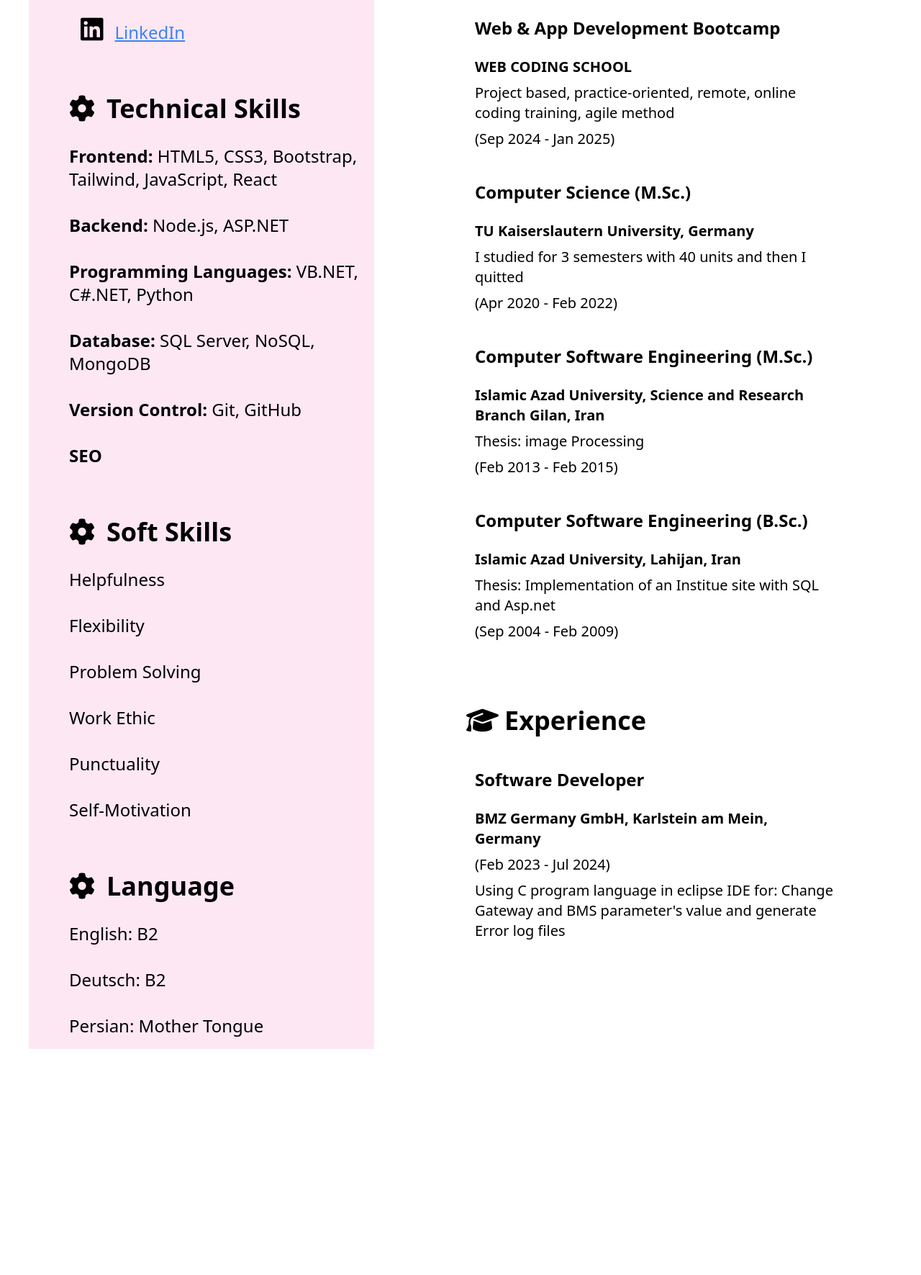
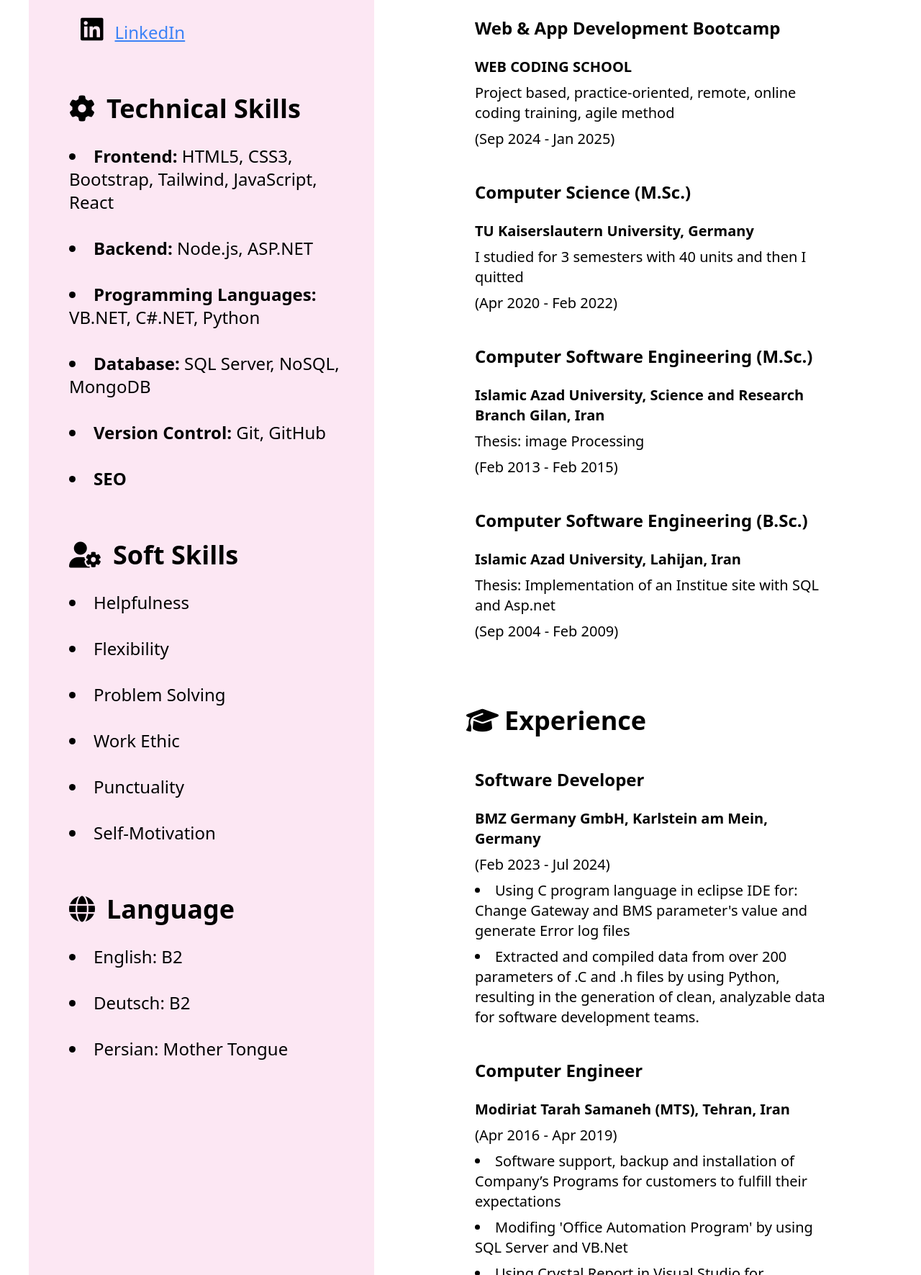
Before and after one commit to ZahraR85/Resume, a plain HTML site: page resume/New-Resume.html in a window 1280 px wide. Shown: the part 1029-2800 px from the top of the page at 72% size. Before the commit the page ends 2526 px from the top, so only its background shows below. Drawn offline with nearby package versions, Linux system fonts and the light colour scheme.

Commit message:
experience

```diff
--- a/resume/New-Resume.html
+++ b/resume/New-Resume.html
@@ -1,50 +1,104 @@
 <!DOCTYPE html>
 <html lang="en">
   <head>
-  <meta charset="UTF-8">
-  <meta name="viewport" content="width=device-width, initial-scale=1.0">
-  <link href="https://cdn.jsdelivr.net/npm/tailwindcss@2.2.19/dist/tailwind.min.css" rel="stylesheet">
-  <link rel="stylesheet" href="https://cdnjs.cloudflare.com/ajax/libs/font-awesome/6.6.0/css/all.min.css" />
+    <meta charset="UTF-8" />
+    <meta name="viewport" content="width=device-width, initial-scale=1.0" />
+    <link
+      href="https://cdn.jsdelivr.net/npm/tailwindcss@2.2.19/dist/tailwind.min.css"
+      rel="stylesheet"
+    />
+    <link
+      rel="stylesheet"
+      href="https://cdnjs.cloudflare.com/ajax/libs/font-awesome/6.6.0/css/all.min.css"
+    />
     <title>Zahra Reihani CV</title>
   </head>
   <body>
-
-  <div class="grid grid-cols-5 grid-rows-1 p-10 ">
+    <div class="grid grid-cols-5 grid-rows-1 p-10">
       <!-- Left Column -->
       <div class="col-span-2 row-start-1 bg-pink-100">
         <section class="">
-        <img class="w-80% h-80%" src="image/mypic.jpg" alt="Zahra.Reihani">
-        <h3 class="text-4xl font-bold mt-10 ml-14"><i class="fa-solid fa-address-book p-4" style="font-size:36px"></i>Contact</h3>
+          <img class="w-80% h-80%" src="image/mypic.jpg" alt="Zahra.Reihani" />
+          <h3 class="text-4xl font-bold mt-10 ml-14">
+            <i class="fa-solid fa-address-book p-4" style="font-size: 36px"></i
+            >Contact
+          </h3>
           <ul class="ml-10 mt-4">
-          <li class="text-2xl p-4"><i class="fa-solid fa-phone px-4" style="font-size:36px"></i>(+49) 15758301101</li>
-          <li class="text-2xl p-4"><i class="fa-solid fa-envelope px-4" style="font-size:36px"></i>zahra.reihani85@gmail.com</li>
-          <li class="text-2xl p-4"><i class="fa-solid fa-location-dot px-4" style="font-size:36px"></i>63456 Hanau, Germany</li>
-          <li class="text-2xl p-4"> <i class="fa-brands fa-github px-4" style="font-size: 36px"></i><a class="text-2xl text-blue-500 underline hover:decoration-2" href="https://github.com/ZahraR85">GitHub </a> </li>
-          <li class="text-2xl p-4"><i class="fa-brands fa-linkedin px-4" style="font-size: 36px"></i><a class="text-2xl text-blue-500 underline hover:decoration-2" href="https://linkedin.com/in/zahra-reihani85/">LinkedIn</a> </li>
+            <li class="text-2xl p-4">
+              <i class="fa-solid fa-phone px-4" style="font-size: 36px"></i
+              >(+49) 15758301101
+            </li>
+            <li class="text-2xl p-4">
+              <i class="fa-solid fa-envelope px-4" style="font-size: 36px"></i
+              >zahra.reihani85@gmail.com
+            </li>
+            <li class="text-2xl p-4">
+              <i
+                class="fa-solid fa-location-dot px-4"
+                style="font-size: 36px"
+              ></i
+              >63456 Hanau, Germany
+            </li>
+            <li class="text-2xl p-4">
+              <i class="fa-brands fa-github px-4" style="font-size: 36px"></i
+              ><a
+                class="text-2xl text-blue-500 underline hover:decoration-2"
+                href="https://github.com/ZahraR85"
+                >GitHub
+              </a>
+            </li>
+            <li class="text-2xl p-4">
+              <i class="fa-brands fa-linkedin px-4" style="font-size: 36px"></i
+              ><a
+                class="text-2xl text-blue-500 underline hover:decoration-2"
+                href="https://linkedin.com/in/zahra-reihani85/"
+                >LinkedIn</a
+              >
+            </li>
           </ul>
-        <h3 class="text-4xl font-bold mt-10 ml-10"><i class="fa-sharp fa-solid fa-gear p-4" style="font-size:36px"></i>Technical Skills</h3>
-        <ul class="ml-10">
-          <li class="text-2xl p-4"><strong>Frontend:</strong> HTML5, CSS3, Bootstrap, Tailwind, JavaScript, React</li>
-          <li class="text-2xl p-4"><strong>Backend:</strong> Node.js, ASP.NET</li>
-          <li class="text-2xl p-4"><strong>Programming Languages:</strong> VB.NET, C#.NET, Python</li>
-          <li class="text-2xl p-4"><strong>Database:</strong> SQL Server, NoSQL, MongoDB</li>
-          <li class="text-2xl p-4"><strong>Version Control:</strong> Git, GitHub</li>
+          <h3 class="text-4xl font-bold mt-10 ml-10">
+            <i class="fa-sharp fa-solid fa-gear p-4" style="font-size: 36px"></i
+            >Technical Skills
+          </h3>
+          <ul class="list-disc list-inside ml-10">
+            <li class="text-2xl p-4">
+              <strong>Frontend:</strong> HTML5, CSS3, Bootstrap, Tailwind,
+              JavaScript, React
+            </li>
+            <li class="text-2xl p-4">
+              <strong>Backend:</strong> Node.js, ASP.NET
+            </li>
+            <li class="text-2xl p-4">
+              <strong>Programming Languages:</strong> VB.NET, C#.NET, Python
+            </li>
+            <li class="text-2xl p-4">
+              <strong>Database:</strong> SQL Server, NoSQL, MongoDB
+            </li>
+            <li class="text-2xl p-4">
+              <strong>Version Control:</strong> Git, GitHub
+            </li>
             <li class="text-2xl p-4"><strong>SEO</strong></li>
           </ul>
-        <h3 class="text-4xl font-bold mt-10 ml-10"><i class="fa-sharp fa-solid fa-gear p-4" style="font-size:36px"></i>Soft Skills</h3>
-        <ul class="ml-10">
+          <h3 class="text-4xl font-bold mt-10 ml-10">
+            <i class="fa-solid fa-user-gear p-4" style="font-size: 36px"></i
+            >Soft Skills
+          </h3>
+          <ul class="list-disc list-inside ml-10">
             <li class="text-2xl p-4">Helpfulness</li>
             <li class="text-2xl p-4">Flexibility</li>
-          <li class="text-2xl p-4">Problem Solving </li>
-          <li class="text-2xl p-4">Work Ethic </li>
+            <li class="text-2xl p-4">Problem Solving</li>
+            <li class="text-2xl p-4">Work Ethic</li>
             <li class="text-2xl p-4">Punctuality</li>
             <li class="text-2xl p-4">Self-Motivation</li>
           </ul>
-        <h3 class="text-4xl font-bold mt-10 ml-10"><i class="fa-sharp fa-solid fa-gear p-4" style="font-size:36px"></i>Language </h3>
-        <ul class="ml-10">
+          <h3 class="text-4xl font-bold mt-10 ml-10">
+            <i class="fa-solid fa-globe p-4" style="font-size: 36px"></i
+            >Language
+          </h3>
+          <ul class="list-disc list-inside ml-10">
             <li class="text-2xl p-4">English: B2</li>
             <li class="text-2xl p-4">Deutsch: B2</li>
-          <li class="text-2xl p-4">Persian: Mother Tongue </li>
+            <li class="text-2xl p-4">Persian: Mother Tongue</li>
           </ul>
         </section>
       </div>
@@ -55,44 +109,125 @@
           <h2 class="text-4xl p-10">Full-Satck Developer</h2>
         </section>
         <section class="p-10">
-        <h3 class="text-4xl font-bold"><i class="fa-solid fa-user p-2" style="font-size:36px"></i>About Me</h3>
-        <p class="text-2xl mt-5 p-5">Experienced software developer with expertise in .Net,
-          Python, and frontend technologies like JavaScript and React, emphasizing flexibility
-          and responsibility in project delivery. Using Git and GitHub
-          for version control and effective teamwork through
-          branching and merging. Committed to fostering a
-          respectful and supportive work environment.
+          <h3 class="text-4xl font-bold">
+            <i class="fa-solid fa-user p-2" style="font-size: 36px"></i>About Me
+          </h3>
+          <p class="text-2xl mt-5 p-5">
+            Experienced software developer with expertise in .Net, Python, and
+            frontend technologies like JavaScript and React, emphasizing
+            flexibility and responsibility in project delivery. Using Git and
+            GitHub for version control and effective teamwork through branching
+            and merging. Committed to fostering a respectful and supportive work
+            environment.
           </p>
         </section>
         <section class="p-10">
-        <h3 class="text-4xl font-bold"><i class="fa fa-mortar-board p-2" style="font-size:36px"></i>Education</h3>
-        <p class="text-2xl font-bold mt-5 p-5">Web & App Development Bootcamp</p>
-        <p class="text-xl font-bold  pl-5 py-1">WEB CODING SCHOOL </p>
-        <p class="text-xl pl-5 py-1">Project based, practice-oriented, remote, online coding training, agile method</p>
+          <h3 class="text-4xl font-bold">
+            <i class="fa fa-mortar-board p-2" style="font-size: 36px"></i
+            >Education
+          </h3>
+          <p class="text-2xl font-bold mt-5 p-5">
+            Web & App Development Bootcamp
+          </p>
+          <p class="text-xl font-bold pl-5 py-1">WEB CODING SCHOOL</p>
+          <p class="text-xl pl-5 py-1">
+            Project based, practice-oriented, remote, online coding training,
+            agile method
+          </p>
           <p class="text-xl pl-5 py-1">(Sep 2024 - Jan 2025)</p>
 
           <p class="text-2xl font-bold mt-5 p-5">Computer Science (M.Sc.)</p>
-        <p class="text-xl font-bold  pl-5 py-1">TU Kaiserslautern University, Germany</p>
-        <p class="text-xl pl-5 py-1">I studied for 3 semesters with 40 units and then I quitted</p>
+          <p class="text-xl font-bold pl-5 py-1">
+            TU Kaiserslautern University, Germany
+          </p>
+          <p class="text-xl pl-5 py-1">
+            I studied for 3 semesters with 40 units and then I quitted
+          </p>
           <p class="text-xl pl-5 py-1">(Apr 2020 - Feb 2022)</p>
 
-        <p class="text-2xl font-bold mt-5 p-5">Computer Software Engineering (M.Sc.)</p>
-        <p class="text-xl font-bold  pl-5 py-1">Islamic Azad University, Science and Research Branch Gilan, Iran  </p>
-        <p class="text-xl pl-5 py-1">Thesis: image Processing </p>
+          <p class="text-2xl font-bold mt-5 p-5">
+            Computer Software Engineering (M.Sc.)
+          </p>
+          <p class="text-xl font-bold pl-5 py-1">
+            Islamic Azad University, Science and Research Branch Gilan, Iran
+          </p>
+          <p class="text-xl pl-5 py-1">Thesis: image Processing</p>
           <p class="text-xl pl-5 py-1">(Feb 2013 - Feb 2015)</p>
 
-        <p class="text-2xl font-bold mt-5 p-5">Computer Software Engineering (B.Sc.)</p>
-        <p class="text-xl font-bold  pl-5 py-1">Islamic Azad University, Lahijan, Iran  </p>
-        <p class="text-xl pl-5 py-1">Thesis: Implementation of an Institue site with SQL and Asp.net</p>
+          <p class="text-2xl font-bold mt-5 p-5">
+            Computer Software Engineering (B.Sc.)
+          </p>
+          <p class="text-xl font-bold pl-5 py-1">
+            Islamic Azad University, Lahijan, Iran
+          </p>
+          <p class="text-xl pl-5 py-1">
+            Thesis: Implementation of an Institue site with SQL and Asp.net
+          </p>
           <p class="text-xl pl-5 py-1">(Sep 2004 - Feb 2009)</p>
         </section>
         <section class="p-10">
-        <h3 class="text-4xl font-bold"><i class="fa fa-mortar-board p-2" style="font-size:36px"></i>Experience</h3>
-        <p class="text-2xl font-bold mt-5 p-5">Software Developer </p>
-        <p class="text-xl font-bold  pl-5 py-1">BMZ Germany GmbH, Karlstein am Mein, Germany </p>
+          <h3 class="text-4xl font-bold">
+            <i class="fa fa-mortar-board p-2" style="font-size: 36px"></i
+            >Experience
+          </h3>
+          <p class="text-2xl font-bold mt-5 p-5">Software Developer</p>
+          <p class="text-xl font-bold pl-5 py-1">
+            BMZ Germany GmbH, Karlstein am Mein, Germany
+          </p>
           <p class="text-xl pl-5 py-1">(Feb 2023 - Jul 2024)</p>
-        <p class="text-xl pl-5 py-1">Using C program language in eclipse IDE for:
-          Change Gateway and BMS parameter's value and generate Error log files</p>
+          <ul class="list-disc list-inside">
+            <li class="text-xl pl-5 py-1">
+              Using C program language in eclipse IDE for: Change Gateway and
+              BMS parameter's value and generate Error log files
+            </li>
+            <li class="text-xl pl-5 py-1">
+              Extracted and compiled data from over 200 parameters of .C and .h
+              files by using Python, resulting in the generation of clean,
+              analyzable data for software development teams.
+            </li>
+          </ul>
+
+          <p class="text-2xl font-bold mt-5 p-5">Computer Engineer</p>
+          <p class="text-xl font-bold pl-5 py-1">
+            Modiriat Tarah Samaneh (MTS), Tehran, Iran
+          </p>
+          <p class="text-xl pl-5 py-1">(Apr 2016 - Apr 2019)</p>
+          <ul class="list-disc list-inside">
+            <li class="text-xl pl-5 py-1">
+              Software support, backup and installation of Company’s Programs
+              for customers to fulfill their expectations
+            </li>
+            <li class="text-xl pl-5 py-1">
+              Modifing 'Office Automation Program' by using SQL Server and
+              VB.Net
+            </li>
+            <li class="text-xl pl-5 py-1">
+              Using Crystal Report in Visual Studio for Reporting
+            </li>
+            <li class="text-xl pl-5 py-1">
+              Testing the program and Fixing System Errors
+            </li>
+          </ul>
+
+          <p class="text-2xl font-bold mt-5 p-5">
+            Programmer (Full-Stack Developer)
+          </p>
+          <p class="text-xl font-bold pl-5 py-1">
+            Farayande Sabze Pakan Company (FSP)
+          </p>
+          <p class="text-xl pl-5 py-1">(Apr 2010 - Nov 2011)</p>
+          <ul class="list-disc list-inside">
+            <li class="text-xl pl-5 py-1">
+              Constructing a web application program about HSE Management by
+              using Html, CSS, Ajax Toolkit in ASP.Net Framework for customers
+              like 'Tehran Oil refinery'
+            </li>
+            <li class="text-xl pl-5 py-1">
+              Implementation of database with SQL Server in this project and
+              using C#.Net as programming language
+            </li>
+            <li class="text-xl pl-5 py-1">Reporting by Crystal Report</li>
+          </ul>
         </section>
       </div>
     </div>
```
Lines whose indentation alone changed are shown as unchanged.
